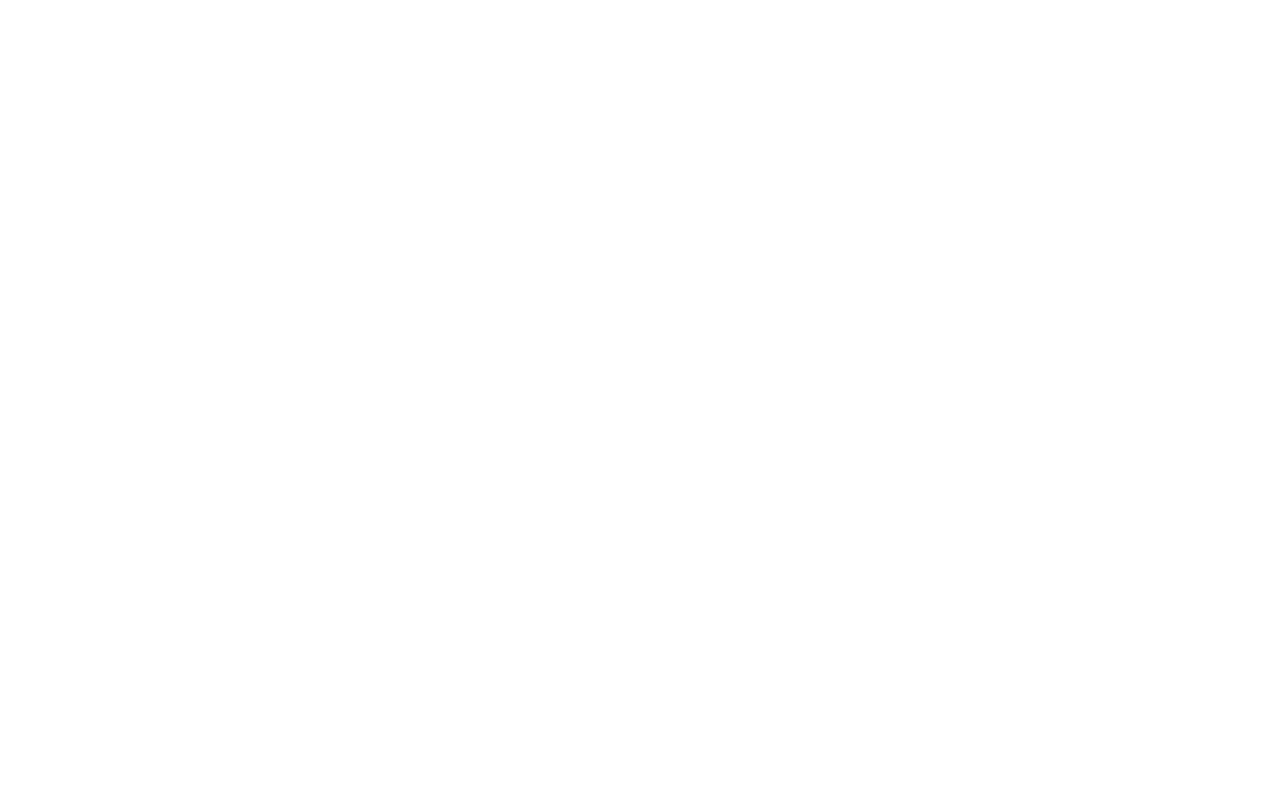
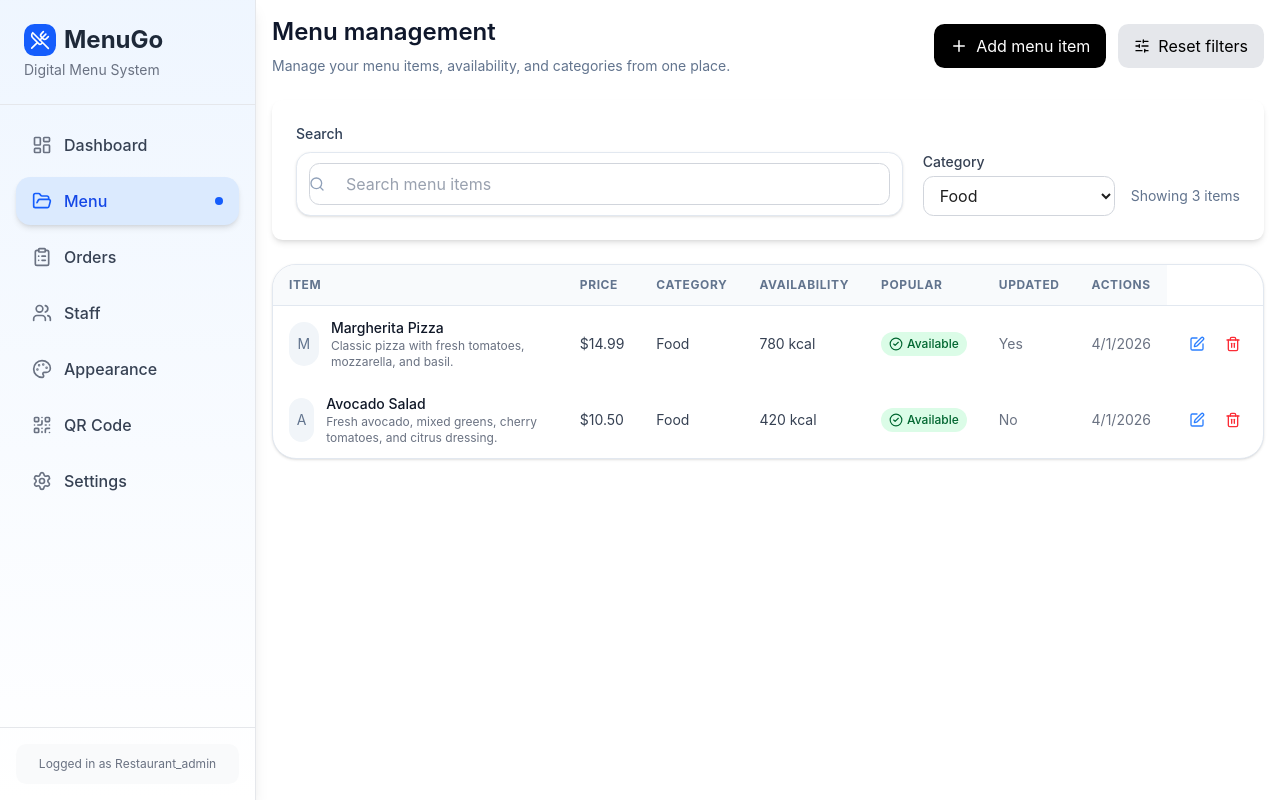
Before and after one commit to wondma12/MenuGo-SaaS-Digital-menu, a React (Vite) app in the folder front-end/: page /Restaurant_admin/menu in a window 1280 px wide. Before the commit this address had no page. Built offline with nearby package versions, Linux system fonts and the light colour scheme.

Commit message:
feat : update in the auth files and the

```diff
--- a/front-end/src/App.jsx
+++ b/front-end/src/App.jsx
@@ -14,13 +14,13 @@
 import Signup from "./pages/auth/signup/Signup";
 // Admin Pages
 import OrdersPage from "./pages/waiter/OrdersPage";
-import DashboardPage from "./pages/admin/Dashboard";
-import MenuManagementPage from "./pages/admin/MenuManagement";
-import AdminOrders from "./pages/admin/Orders";
-import StaffManagement from "./pages/admin/StaffManagement";
-import Appearance from "./pages/admin/Appearance";
-import Settings from "./pages/admin/Settings";
-import QRCode from "./pages/admin/QRCode";
+import DashboardPage from "./pages/Restaurant_admin/Dashboard";
+import MenuManagementPage from "./pages/Restaurant_admin/MenuManagement";
+import Restaurant_adminOrders from "./pages/Restaurant_admin/Orders";
+import StaffManagement from "./pages/Restaurant_admin/StaffManagement";
+import Appearance from "./pages/Restaurant_admin/Appearance";
+import Settings from "./pages/Restaurant_admin/Settings";
+import QRCode from "./pages/Restaurant_admin/QRCode";
 
 function App() {
   return (
@@ -33,59 +33,59 @@
         {/* Redirect root */}
         <Route path="/" element={<Navigate to="/auth/login" />} />
 
-        {/* ADMIN ROUTES */}
+        {/* Restaurant_admin ROUTES */}
         <Route
-          path="/admin/dashboard"
+          path="/Restaurant_admin/dashboard"
           element={
-            <AdminLayout role="admin">
+            <AdminLayout role="Restaurant_admin">
               <DashboardPage />
             </AdminLayout>
           }
         />
         <Route
-          path="/admin/orders"
+          path="/Restaurant_admin/orders"
           element={
-            <AdminLayout role="admin">
-              <AdminOrders />
+            <AdminLayout role="Restaurant_admin">
+              <Restaurant_adminOrders />
             </AdminLayout>
           }
         />
         <Route
-          path="/admin/menu"
+          path="/Restaurant_admin/menu"
           element={
-            <AdminLayout role="admin">
+            <AdminLayout role="Restaurant_admin">
               <MenuManagementPage />
             </AdminLayout>
           }
         />
         <Route
-          path="/admin/staff"
+          path="/Restaurant_admin/staff"
           element={
-            <AdminLayout role="admin">
+            <AdminLayout role="Restaurant_admin">
               <StaffManagement />
             </AdminLayout>
           }
         />
         <Route
-          path="/admin/appearance"
+          path="/Restaurant_admin/appearance"
           element={
-            <AdminLayout role="admin">
+            <AdminLayout role="Restaurant_admin">
               <Appearance />
             </AdminLayout>
           }
         />
         <Route
-          path="/admin/qr"
+          path="/Restaurant_admin/qr"
           element={
-            <AdminLayout role="admin">
+            <AdminLayout role="Restaurant_admin">
               <QRCode />
             </AdminLayout>
           }
         />
         <Route
-          path="/admin/settings"
+          path="/Restaurant_admin/settings"
           element={
-            <AdminLayout role="admin">
+            <AdminLayout role="Restaurant_admin">
               <Settings />
             </AdminLayout>
           }
--- a/front-end/src/components/layout/sidebar.jsx
+++ b/front-end/src/components/layout/sidebar.jsx
@@ -14,17 +14,17 @@
   Clock,
 } from "lucide-react";
 
-const Sidebar = ({ role = "admin" }) => {
+const Sidebar = ({ role = "Restaurant_admin" }) => {
   const location = useLocation();
 
   const adminLinks = [
-    { name: "Dashboard", path: "/admin/dashboard", icon: LayoutDashboard },
-    { name: "Menu", path: "/admin/menu", icon: FolderOpen },
-    { name: "Orders", path: "/admin/orders", icon: ClipboardList },
-    { name: "Staff", path: "/admin/staff", icon: Users },
-    { name: "Appearance", path: "/admin/appearance", icon: Palette },
-    { name: "QR Code", path: "/admin/qr", icon: QrCode },
-    { name: "Settings", path: "/admin/settings", icon: Settings },
+    { name: "Dashboard", path: "/Restaurant_admin/dashboard", icon: LayoutDashboard },
+    { name: "Menu", path: "/Restaurant_admin/menu", icon: FolderOpen },
+    { name: "Orders", path: "/Restaurant_admin/orders", icon: ClipboardList },
+    { name: "Staff", path: "/Restaurant_admin/staff", icon: Users },
+    { name: "Appearance", path: "/Restaurant_admin/appearance", icon: Palette },
+    { name: "QR Code", path: "/Restaurant_admin/qr", icon: QrCode },
+    { name: "Settings", path: "/Restaurant_admin/settings", icon: Settings },
   ];
 
   const waiterLinks = [
```
Also changed, not shown: front-end/src/pages/Restaurant_admin/Appearance.jsx (renamed from front-end/src/pages/admin/Appearance.jsx), front-end/src/pages/Restaurant_admin/Dashboard.jsx (renamed from front-end/src/pages/admin/Dashboard.jsx), front-end/src/pages/Restaurant_admin/MenuManagement.jsx (renamed from front-end/src/pages/admin/MenuManagement.jsx), front-end/src/pages/Restaurant_admin/Orders.jsx (renamed from front-end/src/pages/admin/Orders.jsx), front-end/src/pages/Restaurant_admin/QRCode.jsx (renamed from front-end/src/pages/admin/QRCode.jsx), front-end/src/pages/Restaurant_admin/Settings.jsx (renamed from front-end/src/pages/admin/Settings.jsx), front-end/src/pages/Restaurant_admin/StaffManagement.jsx (renamed from front-end/src/pages/admin/StaffManagement.jsx).
